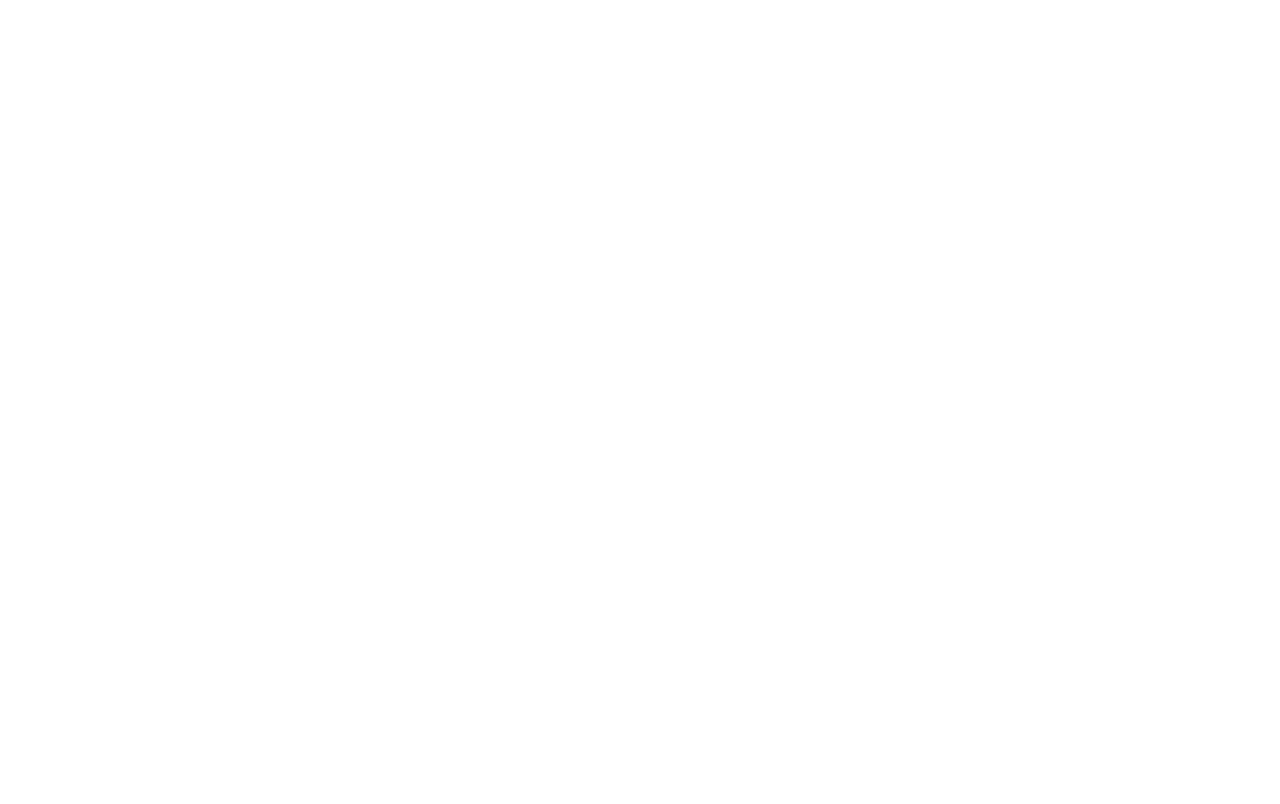
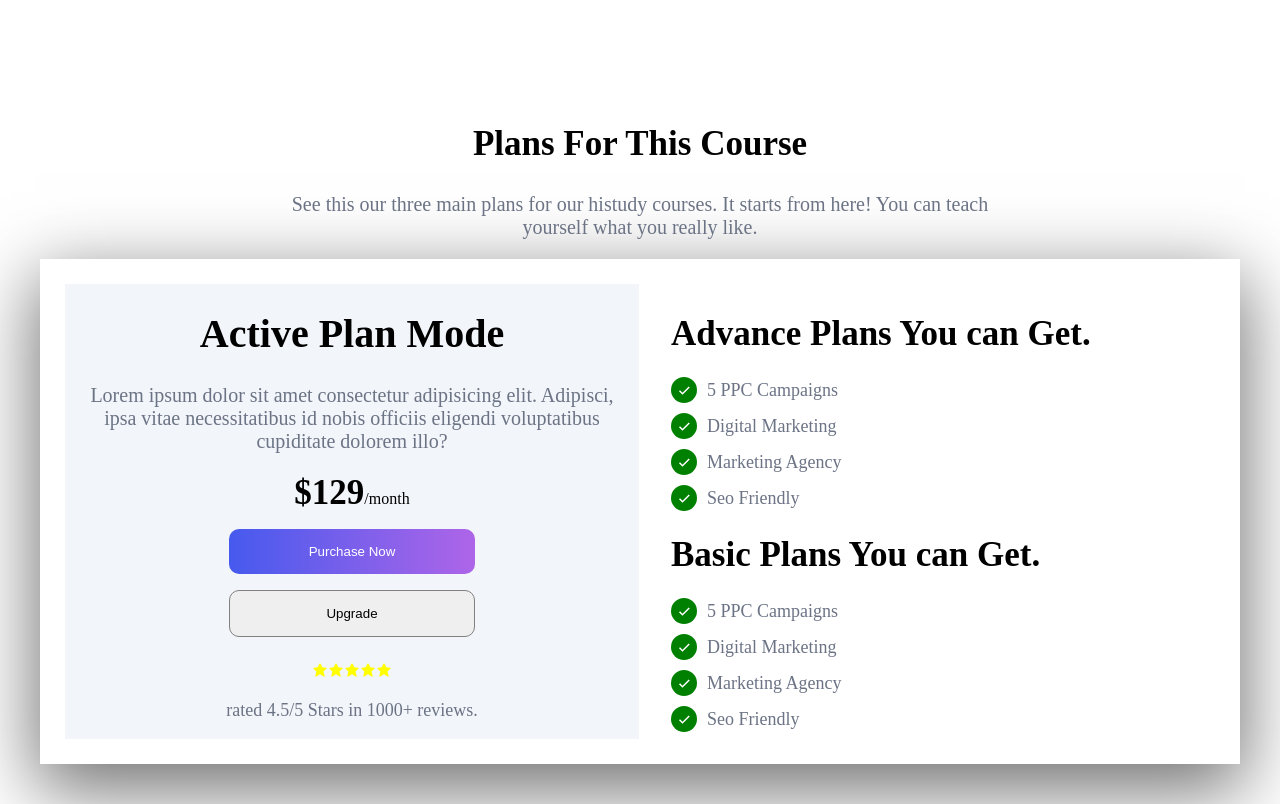
Before and after one commit to jakariamasum/Web-Hero, a React (Vite) app: page / in a window 1280 px wide. Shown: the part 3540-4344 px from the top of the page. Before the commit the page ends 3614 px from the top, so only its background shows below. Built offline with nearby package versions, Linux system fonts and the light colour scheme.

Commit message:
plans add

```diff
--- a/src/App.jsx
+++ b/src/App.jsx
@@ -5,6 +5,7 @@
 import Development from "./components/Development/Development"
 import Acheivement from "./components/Acheivement/Acheivement"
 import Guildeline from "./components/Guideline/Guildeline"
+import Plans from "./components/Plans/Plans"
 function App() {
   return (
     <div>
@@ -14,6 +15,7 @@
       <Guildeline/>
       <Development/>
       <Acheivement/>
+      <Plans/>
     </div>
   )
 }
--- /dev/null
+++ b/src/components/PlanFeature/PlanFeature.jsx
@@ -0,0 +1,12 @@
+import styles from './PlanFeature.module.css';
+import { BiCheck } from 'react-icons/bi';
+
+const PlanFeature = ({text}) => {
+    return (
+        <div className={styles.plans}>
+            <BiCheck className={styles.icon} /> <span>{text}</span>
+        </div>
+    );
+};
+
+export default PlanFeature;
--- /dev/null
+++ b/src/components/PlanFeature/PlanFeature.module.css
@@ -0,0 +1,14 @@
+.plans{
+    display: flex;
+    align-items: center;
+    gap: 10px;
+    margin-top: 10px;
+    font-size: 18px;
+    color: #6b7385;
+}
+.icon{
+    background-color: green;
+    border-radius: 50%;
+    padding: 4px;
+    color: white;
+}
--- /dev/null
+++ b/src/components/Plans/Plans.jsx
@@ -0,0 +1,50 @@
+import PlanFeature from '../PlanFeature/PlanFeature';
+import styles from './Plans.module.css';
+import { BiCheck, BiSolidStar } from 'react-icons/bi'
+const Plans = () => {
+    return (
+        <div className={styles.container}>
+            <h2>Plans For This Course</h2>
+            <p>See this our three main plans for our histudy courses. It starts from here! You can teach yourself what you really like.</p>
+            <div className={styles.plans}>
+                <div className={styles.leftPlans}>
+                    <h1>Active Plan Mode</h1>
+                    <p>Lorem ipsum dolor sit amet consectetur adipisicing elit. Adipisci, ipsa vitae necessitatibus id nobis officiis eligendi voluptatibus cupiditate dolorem illo?</p>
+                    <p><span>$129</span>/month</p>
+                    <div className={styles.btns}>
+                        <button>Purchase Now</button>
+                        <button>Upgrade</button>
+                    </div>
+                    <div className={styles.review}>
+                        <div>
+                            <BiSolidStar fill='yellow' />
+                            <BiSolidStar fill='yellow' />
+                            <BiSolidStar fill='yellow' />
+                            <BiSolidStar fill='yellow' />
+                            <BiSolidStar fill='yellow' />
+                        </div>
+                        <p>rated 4.5/5 Stars in 1000+ reviews.</p>
+                    </div>
+                </div>
+                <div className={styles.rightPlans}>
+                    <h1>Advance Plans You can Get.</h1>
+                    <div>
+                        <PlanFeature text={'5 PPC Campaigns'} />
+                        <PlanFeature text={'Digital Marketing'} />
+                        <PlanFeature text={'Marketing Agency'} />
+                        <PlanFeature text={'Seo Friendly'} />
+                    </div>
+                    <h1>Basic Plans You can Get.</h1>
+                    <div>
+                        <PlanFeature text={'5 PPC Campaigns'} />
+                        <PlanFeature text={'Digital Marketing'} />
+                        <PlanFeature text={'Marketing Agency'} />
+                        <PlanFeature text={'Seo Friendly'} />
+                    </div>
+                </div>
+            </div>
+        </div>
+    );
+};
+
+export default Plans;
--- /dev/null
+++ b/src/components/Plans/Plans.module.css
@@ -0,0 +1,79 @@
+.container>h2{
+    font-size: 35px;
+    font-weight: bold;
+}
+.container>p{
+    padding: 0 20%;
+    font-size: 20px;
+    color: #6b7385;
+}
+.container{
+    margin-top: 130px;
+}
+.plans{
+    display: flex;
+    align-items: center;
+    box-shadow: rgba(0, 0, 0, 0.56) 0px 22px 70px 4px;    padding: 25px;
+    gap: 2rem;
+}
+.plans>:first-child{
+    flex: 1;
+}
+.plans>:last-child{
+    flex: 1;
+}
+.leftPlans>:nth-child(2){
+    color: #6b7385;
+    font-size: 20px;
+}
+.leftPlans>h1{
+    font-weight: bold;
+    font-size: 40px;
+}
+.leftPlans>:nth-child(3)>span{
+    font-size: 35px;
+    font-weight: bold;
+}
+.btns{
+    display: flex;
+    flex-direction: column;
+    gap: 1rem;
+    width: fit-content;
+    margin: 0 auto;
+}
+.btns>button{
+    padding: 15px 80px;
+    border: none;
+    border-radius: 10px;
+    cursor: pointer;
+}
+.btns>:first-child{
+    background-image: linear-gradient(to right, #465AEE,#AE65E8);
+    color: white;
+}
+.btns>:last-child{
+    border: 1px solid gray;
+}
+.btns>:last-child:hover{
+    background-color: blue;
+    color: white;
+}
+.review{
+    margin-top: 25px;
+}
+.review>p{
+    color: #6b7385;
+    font-size: 18px;
+}
+.rightPlans{
+    text-align: left;
+}
+.rightPlans>h1{
+    font-size: 35px;
+    font-weight: bold;
+}
+
+.leftPlans{
+    background: #F2F5F9;
+    padding: 0 15px;
+}
```
Also changed, not shown: src/assets/img3.jpg (added).
